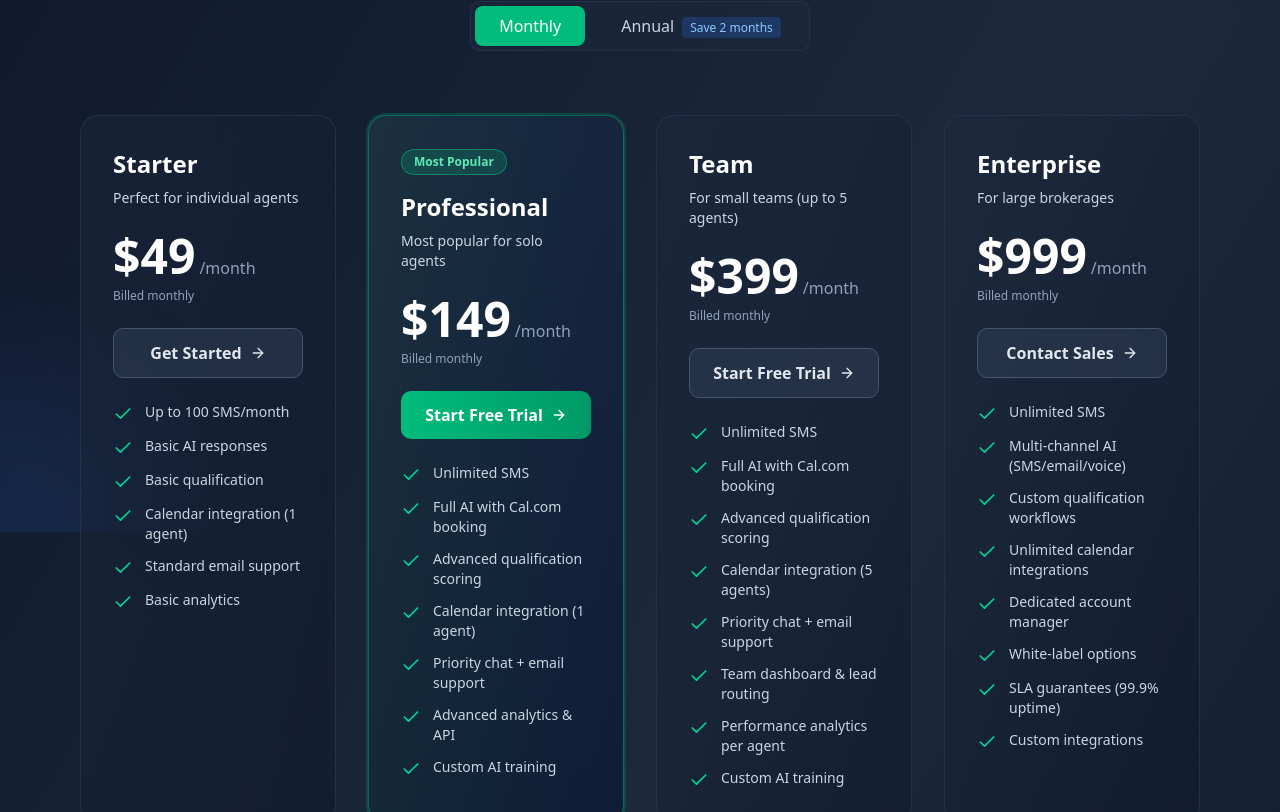
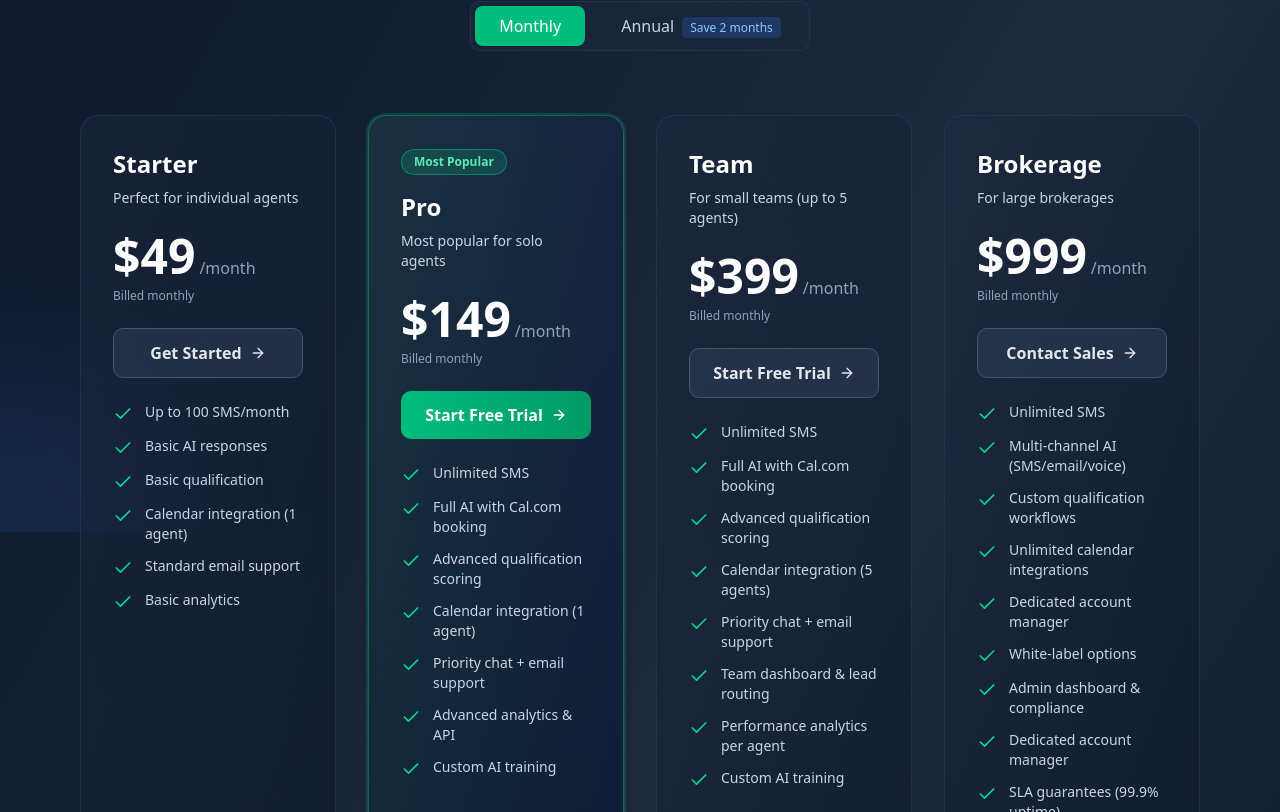
Before and after one commit to LeonidaTheGreat/leadflow, a Next.js app in the folder product/lead-response/dashboard/: page /pricing in a window 1280 px wide. Shown: the part 268-1080 px from the top of the page. Built offline with nearby package versions, Linux system fonts and the light colour scheme; no server answers.

Commit message:
fix: correct tier names - Professional→Pro, Enterprise→Brokerage

```diff
--- a/product/lead-response/dashboard/app/pricing/page.tsx
+++ b/product/lead-response/dashboard/app/pricing/page.tsx
@@ -24,8 +24,8 @@ const PRICING_PLANS = [
     highlighted: false,
   },
   {
-    name: 'Professional',
-    tier: 'professional',
+    name: 'Pro',
+    tier: 'pro',
     monthlyPrice: 149,
     annualPrice: 1490,
     description: 'Most popular for solo agents',
@@ -61,8 +61,8 @@ const PRICING_PLANS = [
     highlighted: false,
   },
   {
-    name: 'Enterprise',
-    tier: 'enterprise',
+    name: 'Brokerage',
+    tier: 'brokerage',
     monthlyPrice: 999,
     annualPrice: 9990,
     description: 'For large brokerages',
@@ -73,6 +73,8 @@ const PRICING_PLANS = [
       'Unlimited calendar integrations',
       'Dedicated account manager',
       'White-label options',
+      'Admin dashboard & compliance',
+      'Dedicated account manager',
       'SLA guarantees (99.9% uptime)',
       'Custom integrations',
     ],
```
